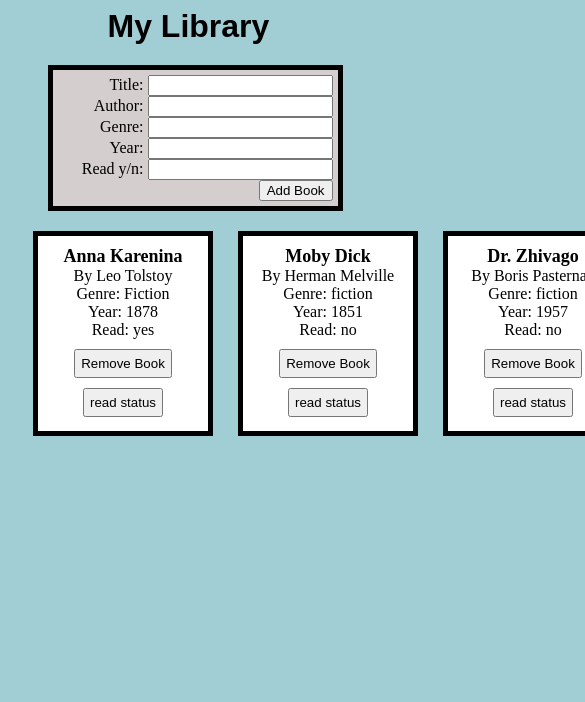
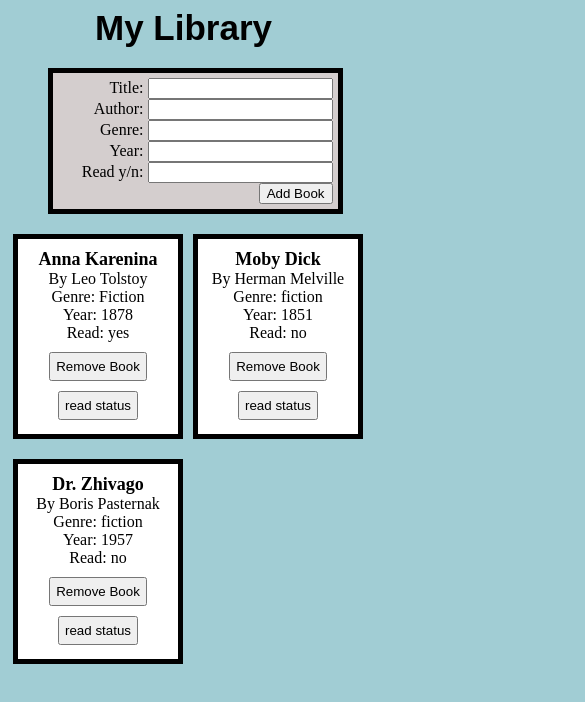
Before and after one commit to mherron1/Library, a plain HTML site: page index.html in a window 390 px wide. Shown: the top 702 px of the page, 585 px wide, since content can reach past the window. Drawn offline with Linux system fonts and the light colour scheme.

Commit message:
add responsive design elements

```diff
--- a/styles.css
+++ b/styles.css
@@ -4,24 +4,43 @@ body {
 
 h1 {
   font-family: arial;
+  font-size: 35px;
   color: black;
-  max-width: 175px;
+  max-width: 200px;
   margin: auto;
 }
 #container {
-  max-width: 1000px;
+  max-width: 800px;
   margin: 0 auto;
   display: grid;
-  grid-template-columns: auto auto auto auto;
+  grid-template-columns: 200px 200px 200px 200px;
+}
+
+@media only screen and (max-width: 800px) {
+  #container {
+    max-width: 600px;
+    margin: 0 auto;
+    display: grid;
+    grid-template-columns: 200px 200px 200px;
+  }
+}
+
+@media only screen and (max-width: 600px) {
+  #container {
+    max-width: 380px;
+    margin: 0 auto;
+    display: grid;
+    grid-template-columns: 180px 180px;
+  }
 }
 
 .displayBook {
   background-color: white;
   border: 5px solid black;
   height: 175px;
-  width: 150px;
+  width: 140px;
+  margin: 0 auto;
   margin-top: 20px;
-  margin-left: 25px;
   padding: 10px;
   text-align: center;
 }
@@ -49,7 +68,6 @@ form {
   text-align: right;
   border: 5px solid black;
   background-color: rgb(212, 206, 206);
-
   padding: 5px;
 }
 
```
